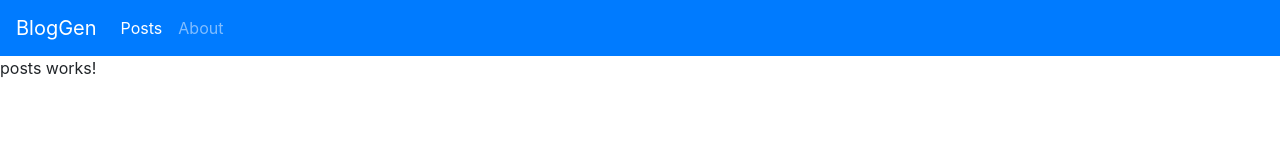
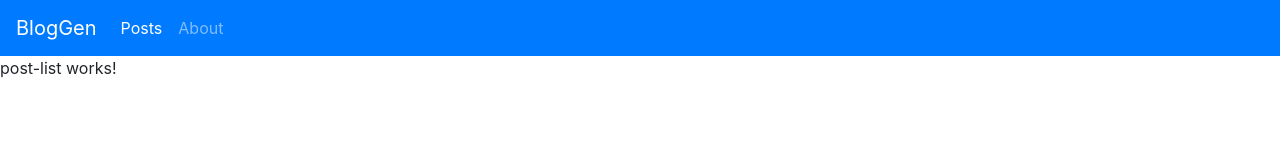
Before and after one commit to farooqam/pakt-ng-routing, an Angular app: page /posts in a window 1280 px wide. Shown: the top 160 px of the page. Built offline with nearby package versions, Linux system fonts and the light colour scheme.

Commit message:
Post feature module

```diff
--- /dev/null
+++ b/src/app/post/post-list/post-list.component.html
@@ -0,0 +1,3 @@
+<p>
+  post-list works!
+</p>
--- /dev/null
+++ b/src/app/post/post-list/post-list.component.ts
@@ -0,0 +1,15 @@
+import { Component, OnInit } from '@angular/core';
+
+@Component({
+  selector: 'app-post-list',
+  templateUrl: './post-list.component.html',
+  styleUrls: ['./post-list.component.css']
+})
+export class PostListComponent implements OnInit {
+
+  constructor() { }
+
+  ngOnInit() {
+  }
+
+}
--- a/src/app/posts/posts.component.html
+++ /dev/null
@@ -1,3 +0,0 @@
-<p>
-  posts works!
-</p>
--- a/src/app/posts/posts.component.ts
+++ /dev/null
@@ -1,15 +0,0 @@
-import { Component, OnInit } from '@angular/core';
-
-@Component({
-  selector: 'app-posts',
-  templateUrl: './posts.component.html',
-  styleUrls: ['./posts.component.css']
-})
-export class PostsComponent implements OnInit {
-
-  constructor() { }
-
-  ngOnInit() {
-  }
-
-}
```
Also changed, not shown: src/app/app.module.ts (+3 -7 lines), src/app/post/post-routing.module.ts (added, +16 -0 lines), src/app/post/post.module.ts (added, +14 -0 lines), src/app/post/post-list/post-list.component.css (added), 1 other file (tests, documents, lock files or other folders).
